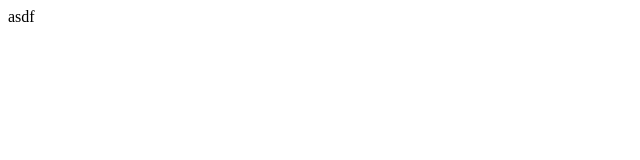
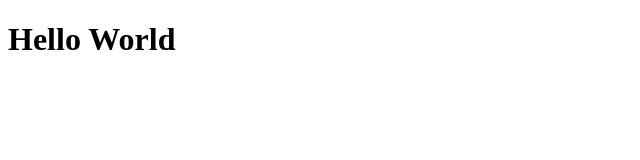
Before and after one commit to alan-stines/laser-studio, a plain HTML site: page index.htm in a window 1280 px wide. Shown: the whole page, without its empty margins (0-640 px from the left). Drawn offline with Linux system fonts and the light colour scheme.

Commit message:
Update index.htm

```diff
--- a/index.htm
+++ b/index.htm
@@ -1,4 +1,10 @@
 <!DOCTYPE html>
 <html>
- asdf
+ <head>
+
+
+ </head>
+ <body>
+  <h1>Hello World</h1>
+ </body>
 </html>
```
